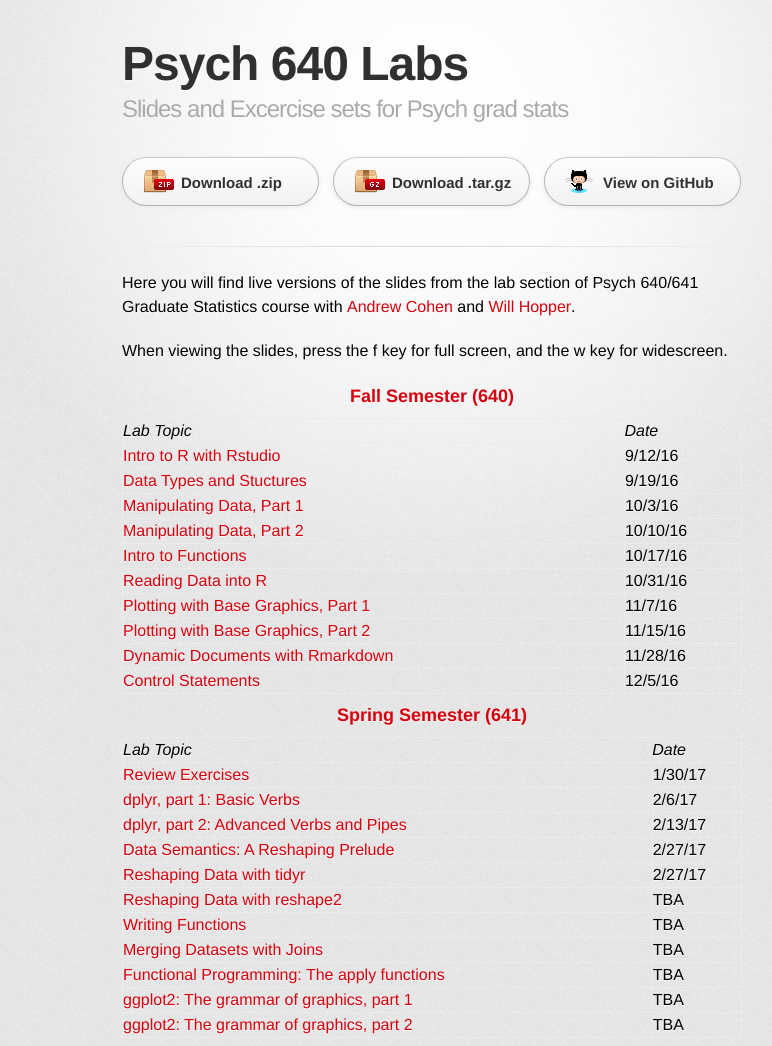
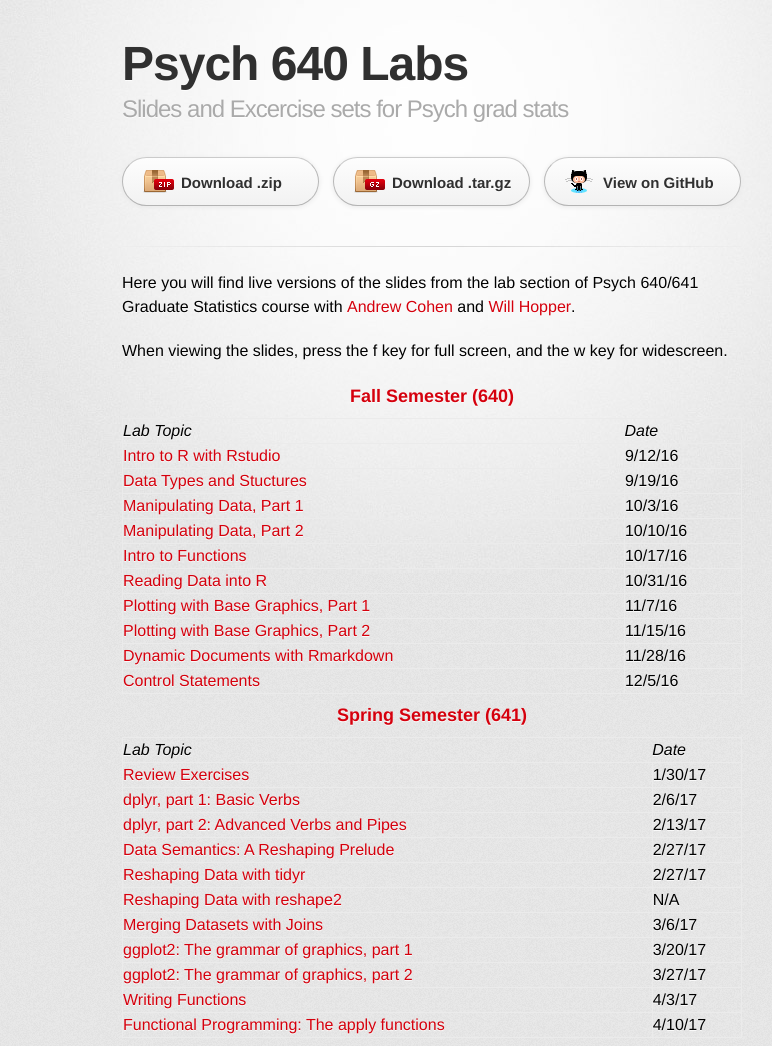
Before and after one commit to wenqiwei888/psych640-labs, a Jekyll site: the page built from index.md, in a window 1280 px wide. Shown: the whole page, without its empty margins (208-980 px from the left). Built offline with Jekyll 4.4.1, drawn with Linux system fonts in a browser that asks for light colours; some web fonts are replaced.

Commit message:
Updated the orders & dates of the remaining labs

```diff
--- a/index.md
+++ b/index.md
@@ -44,9 +44,9 @@ When viewing the slides, press the <kbd>f</kbd> key for full screen, and the <kb
 [dplyr, part 2: Advanced Verbs and Pipes](./labs/dplyr_part2.html) | 2/13/17
 [Data Semantics: A Reshaping Prelude](./labs/data_semantics.html) | 2/27/17
 [Reshaping Data with tidyr](./labs/tidyr.html) | 2/27/17
-[Reshaping Data with reshape2](./labs/reshape.html) | TBA
-[Writing Functions](./labs/functions.html)| TBA
-[Merging Datasets with Joins](./labs/joins.html) |  TBA
-[Functional Programming: The apply functions](./labs/apply.html) |TBA
-[ggplot2: The grammar of graphics, part 1](./labs/ggplot_part1.html) | TBA
-[ggplot2: The grammar of graphics, part 2](./labs/ggplot_part2.html)| TBA
+[Reshaping Data with reshape2](./labs/reshape.html) | N/A
+[Merging Datasets with Joins](./labs/joins.html) |  3/6/17
+[ggplot2: The grammar of graphics, part 1](./labs/ggplot_part1.html) | 3/20/17
+[ggplot2: The grammar of graphics, part 2](./labs/ggplot_part2.html)| 3/27/17
+[Writing Functions](./labs/functions.html)| 4/3/17
+[Functional Programming: The apply functions](./labs/apply.html) | 4/10/17
```
